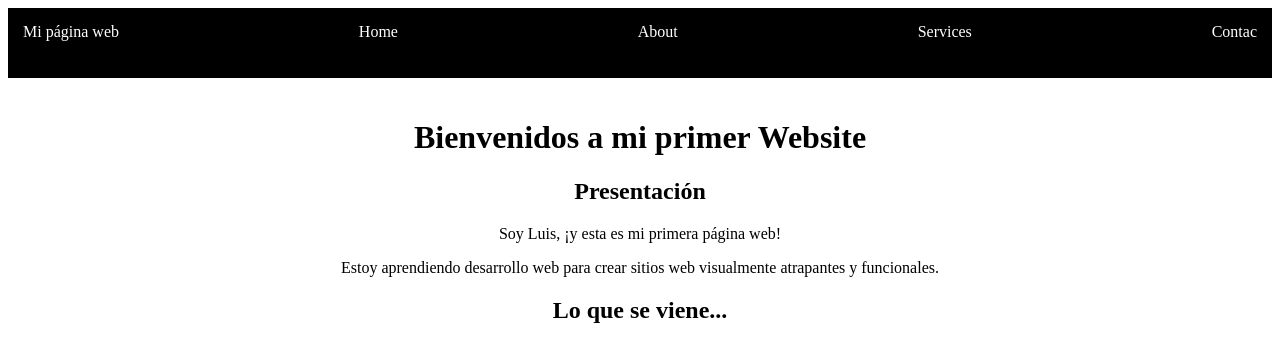
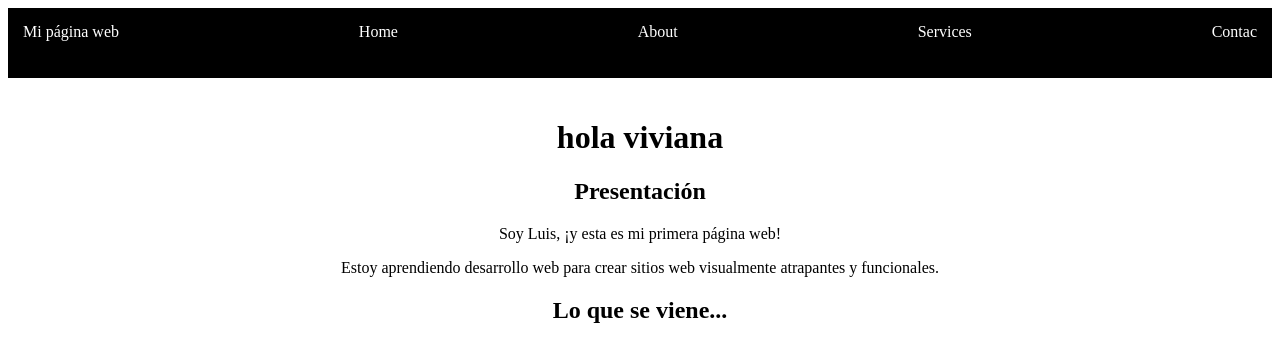
Before and after one commit to cdbenavidez/programacion-egg, a plain HTML site: page index.html in a window 1280 px wide. Shown: the top 341 px of the page. Drawn offline with Linux system fonts and the light colour scheme.

Commit message:
modificacion index

```diff
--- a/index.html
+++ b/index.html
@@ -15,7 +15,7 @@
     </header>
     <main>
         <div class="container">
-            <h1>Bienvenidos a mi primer Website</h1>
+            <h1>hola viviana</h1>
             <section>
                 <h2>Presentación</h2>
                 <p>Soy Luis, ¡y esta es mi primera página web!</p>
```
